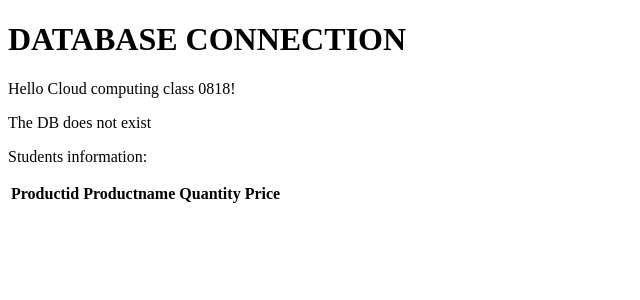
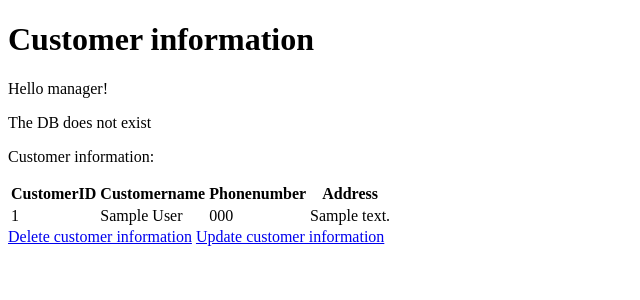
Before and after one commit to AnhNhung0805/Asm2cloud, a PHP site: page /php/ConnectToDB.php in a window 1280 px wide. Shown: the top 300 px of the page, without its empty margins (0-640 px from the left). Run offline with PHP 8.4, Linux system fonts and the light colour scheme; tables that the repository leaves empty or names only in its code hold one stand-in row (values such as "Sample post"); data that the repository does not hold is empty; some libraries are stand-ins or nearby versions.

Commit message:
anhlptgcd18651

```diff
--- a/index.php
+++ b/index.php
@@ -42,7 +42,7 @@
 					<img src="Hinhanh/3.png" width="30" height="30">
 
 					<div class="Chu1">
-                                            <span style="color: red"><a href="php/ConnectToDB.php"><b>ConnectToDB</b></a></span>
+                                            <span style="color: red"><a href="php/ConnectToDB.php"><b>Customer</b></a></span>
 
 				</div>
 				</div>
--- a/php/ConnectToDB.php
+++ b/php/ConnectToDB.php
@@ -1,12 +1,16 @@
 <!DOCTYPE html>
 <html>
+<head>
+<title>Customer information</title>
+</head>
+
 <body>
 
-<h1>DATABASE CONNECTION</h1>
+<h1>Customer information</h1>
 
 <?php
 ini_set('display_errors', 1);
-echo "Hello Cloud computing class 0818!";
+echo "Hello manager!";
 ?>
 
 <?php
@@ -20,7 +24,7 @@ if (empty(getenv("DATABASE_URL"))){
      echo getenv("dbname");
    $db = parse_url(getenv("DATABASE_URL"));
    $pdo = new PDO("pgsql:" . sprintf(
-        "host=ec2-50-17-90-177.compute-1.amazonaws.com;user=mpuuionqjzgkvu;password=a63f38f68ec309293693571cb4c0a78b4dfed06de246551e81377102a06d0945;dbname=d9m8970h10o6at",
+       "host=ec2-50-17-90-177.compute-1.amazonaws.com;port=5432;user=mpuuionqjzgkvu;password=a63f38f68ec309293693571cb4c0a78b4dfed06de246551e81377102a06d0945;dbname=d9m8970h10o6at",
         $db["host"],
         $db["port"],
         $db["user"],
@@ -29,23 +33,25 @@ if (empty(getenv("DATABASE_URL"))){
    ));
 }
 
-$sql = "SELECT * FROM student ORDER BY stuid";
+$sql = "SELECT * FROM customer";
 $stmt = $pdo->prepare($sql);
 //Thiết lập kiểu dữ liệu trả về
 $stmt->setFetchMode(PDO::FETCH_ASSOC);
 $stmt->execute();
 $resultSet = $stmt->fetchAll();
-echo '<p>Students information:</p>';
+echo '<p>Customer information:</p>';
 
 ?>
+
 <div id="container">
-<table class="table table-bordered table-condensed">
+<table id="t01" class="table table-bordered table-condensed">
     <thead>
       <tr>
-        <th>Productid</th>
-        <th>Productname</th>
-        <th>Quantity</th>
-        <th>Price</th>
+        <th>CustomerID</th>
+        <th>Customername</th>
+        <th>Phonenumber</th>
+        <th>Address</th>
+
       </tr>
     </thead>
     <tbody>
@@ -56,18 +62,19 @@ echo '<p>Students information:</p>';
       ?>
 
       <tr>
-        <td scope="row"><?php echo $row['Productid'] ?></td>
-        <td><?php echo $row['Productname'] ?></td>
-        <td><?php echo $row['Quantity'] ?></td>
-        <td><?php echo $row['Price'] ?></td>
+        <td scope="row"><?php echo $row['customerid'] ?></td>
+        <td><?php echo $row['customername'] ?></td>
+        <td><?php echo $row['phonenumber'] ?></td>
+        <td><?php echo $row['address'] ?></td>
 
       </tr>
-
       <?php
         }
       ?>
     </tbody>
   </table>
 </div>
+<a href="DeleteCustomer.php" target="_blank">Delete customer information</a>
+<a href="UpdateCustomer.php" target="_blank">Update customer information</a>
 </body>
 </html>
```
Also changed, not shown: php/InsertData.php (+14 -14 lines).
